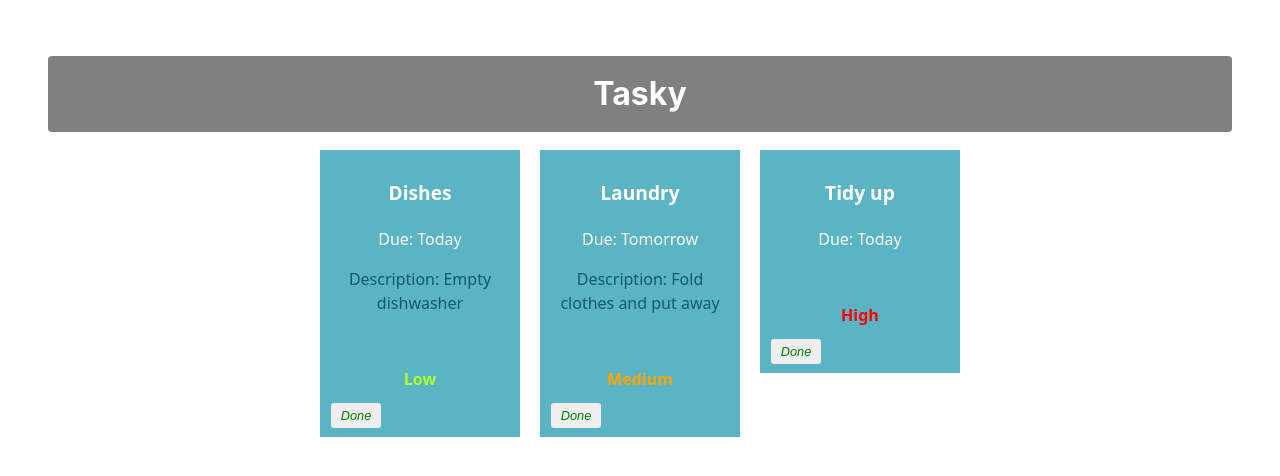
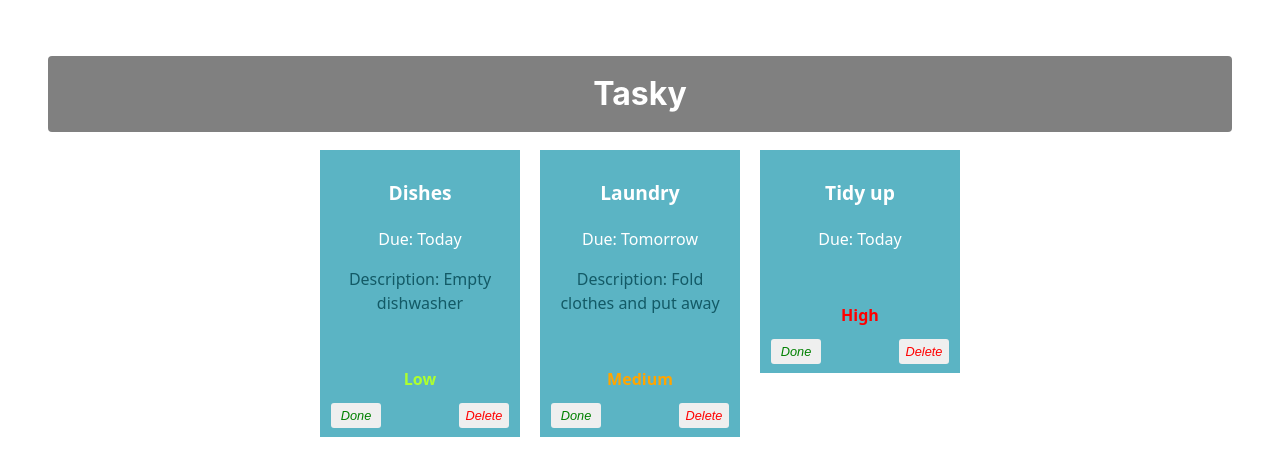
Before and after one commit to MarkOGrady87/react-basics-labs, a React (Vite) app in the folder tasky/: page / in a window 1280 px wide. Shown: the top 476 px of the page. Built offline with nearby package versions, Linux system fonts and the light colour scheme.

Commit message:
delete a task

```diff
--- a/tasky/src/App.css
+++ b/tasky/src/App.css
@@ -77,3 +77,10 @@
   left: 5px;
   color: green;
 }
+
+.deleteButton {
+  position: absolute;
+  bottom: 5px;
+  right: 5px;
+  color: red;
+}
--- a/tasky/src/App.jsx
+++ b/tasky/src/App.jsx
@@ -38,6 +38,12 @@
     console.log(`${taskIndex} ${tasks[taskIndex].done}`);
   };
 
+  const deleteHandler = (taskIndex) => {
+    const tasks = [...taskState.tasks];
+    tasks.splice(taskIndex, 1);
+    setTaskState({ tasks });
+  };
+
   return (
     <div className="container">
       <h1>Tasky</h1>
@@ -49,6 +55,7 @@
           priority={task.priority}
           markDone={() => doneHandler(index)}
           done={task.done}
+          deleteTask={() => deleteHandler(index)}
           key={task.id}
         />
       ))}
--- a/tasky/src/components/Task.jsx
+++ b/tasky/src/components/Task.jsx
@@ -2,8 +2,10 @@
 
 const Task = (props) => {
   return (
-      <div className="card" style={{backgroundColor: props.done ? 'lightgrey' : '#5bb4c4'}}>
-
+    <div
+      className="card"
+      style={{ backgroundColor: props.done ? "lightgrey" : "#5bb4c4" }}
+    >
       <p className="title">{props.title}</p>
       <p>Due: {props.deadline}</p>
       <p className="description">
@@ -26,6 +28,9 @@
       <button onClick={props.markDone} className="doneButton">
         Done
       </button>
+      <button className="deleteButton" onClick={props.deleteTask}>
+        Delete
+      </button>
     </div>
   );
 };
```
